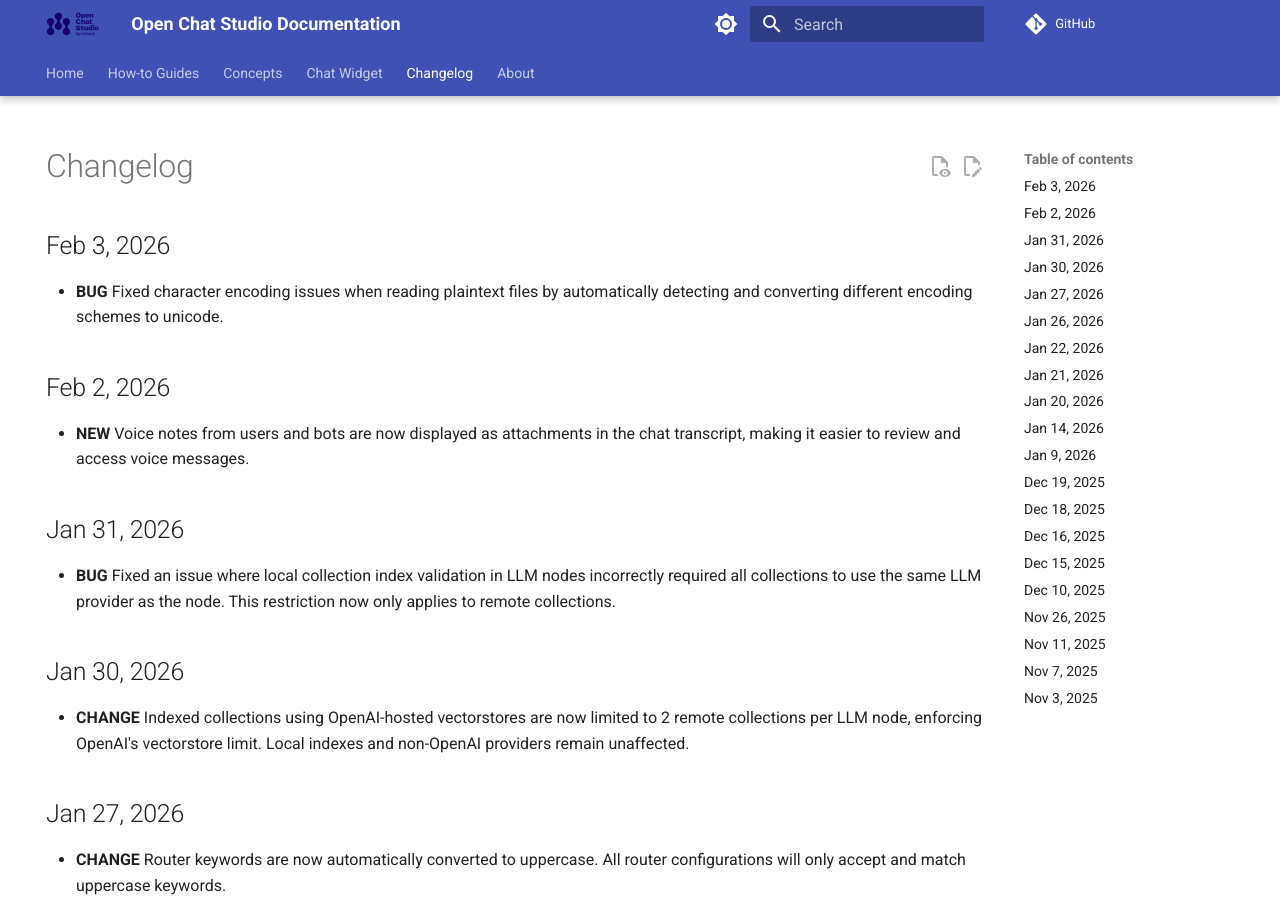
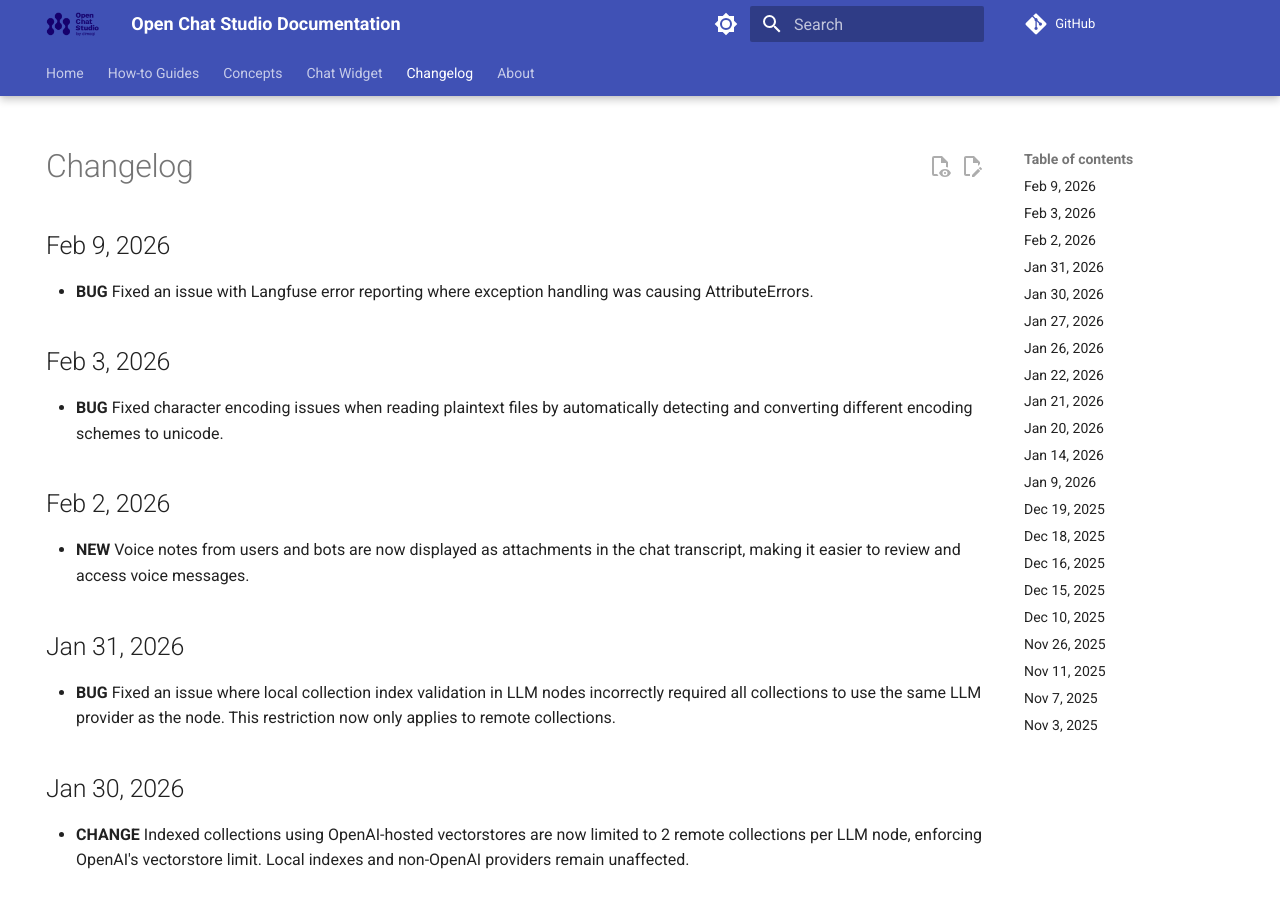
Before and after one commit to dimagi/open-chat-studio-docs, an MkDocs documentation site: the page built from docs/changelog.md, in a window 1280 px wide and 900 px high. Built offline with MkDocs 1.6.1 and Material for MkDocs 9.7.7, drawn with Linux system fonts in a browser that asks for light colours; a script that is not in the unit is left out; comment, search, counter and statistics services are not loaded.

Commit message:
update changelog and docs from OCS PR #2795

```diff
--- a/docs/changelog.md
+++ b/docs/changelog.md
@@ -4,6 +4,9 @@ hide:
 ---
 
 # Changelog
+## Feb 9, 2026
+* **BUG** Fixed an issue with Langfuse error reporting where exception handling was causing AttributeErrors.
+
 ## Feb 3, 2026
 * **BUG** Fixed character encoding issues when reading plaintext files by automatically detecting and converting different encoding schemes to unicode.
 
```
